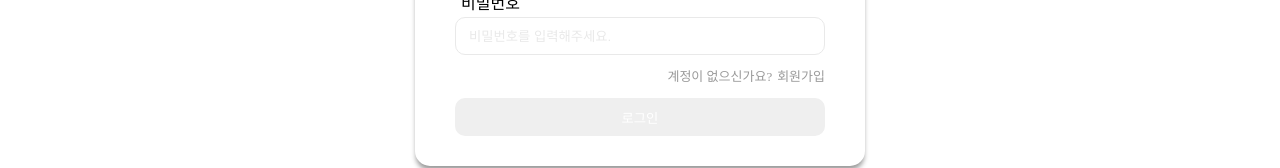
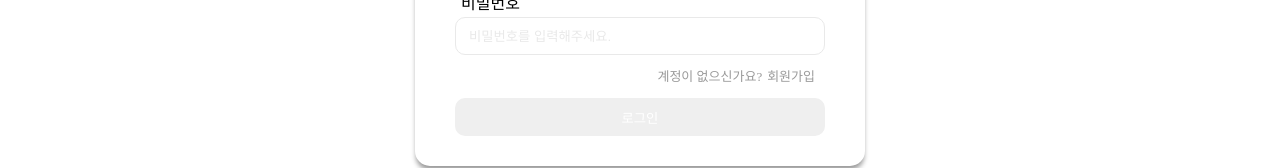
Before and after one commit to Heesu01/co-mento, a React (Create React App) app: page /auth/login in a window 1280 px wide. Shown: the part 340-508 px from the top of the page. Built offline with nearby package versions, Linux system fonts and the light colour scheme.

Commit message:
feat: 로그인 css 수정

```diff
--- a/src/pages/Login.js
+++ b/src/pages/Login.js
@@ -74,6 +74,7 @@ const P = styled.p`
   display: flex;
   justify-content: flex-end;
   color: ${(props) => props.theme.colors.gray};
+  margin-right: 10px;
 
   span {
     color: ${(props) => props.theme.colors.pink};
@@ -87,5 +88,9 @@ const Btn = styled.button`
   background-color: ${(props) => props.theme.colors.pink};
   margin: 10px 0;
   color: ${(props) => props.theme.colors.white};
+
+  &:hover {
+    background-color: ${(props) => props.theme.colors.red};
+  }
 `;
 export default Login;
```
